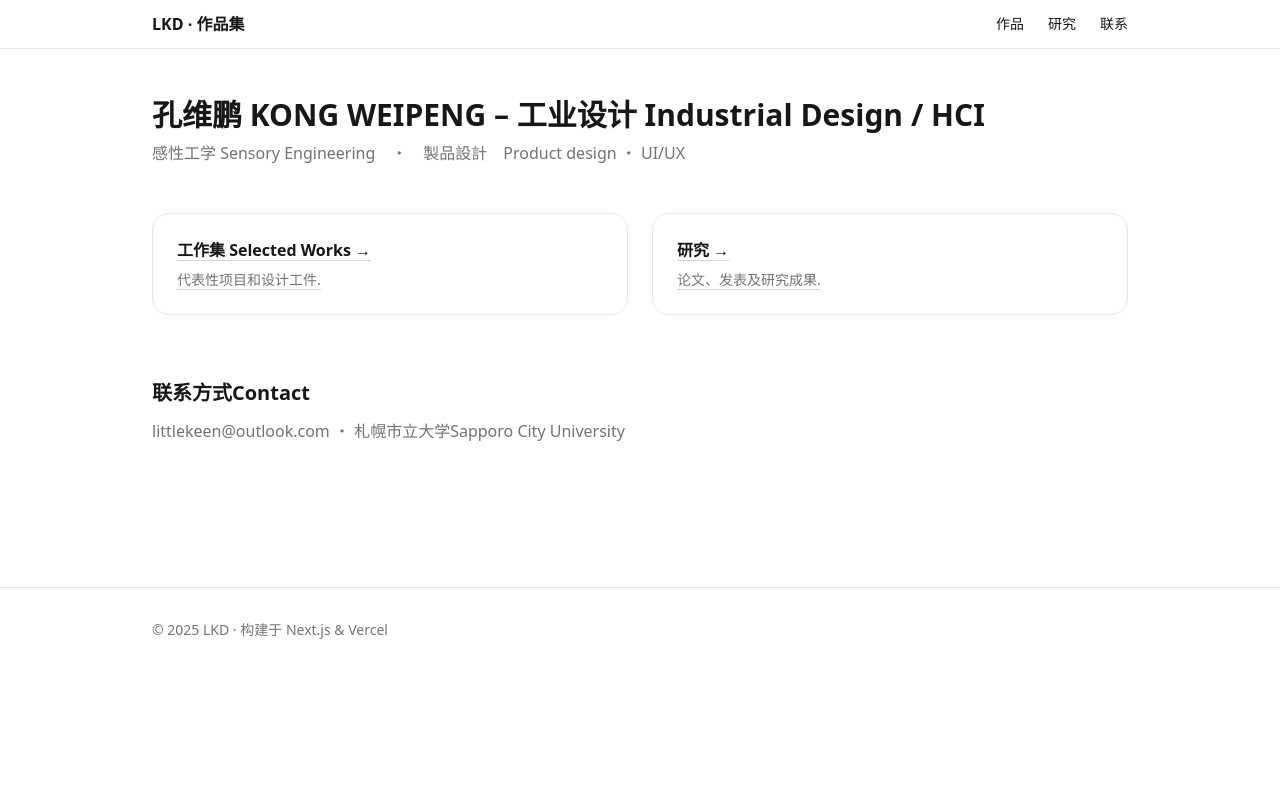
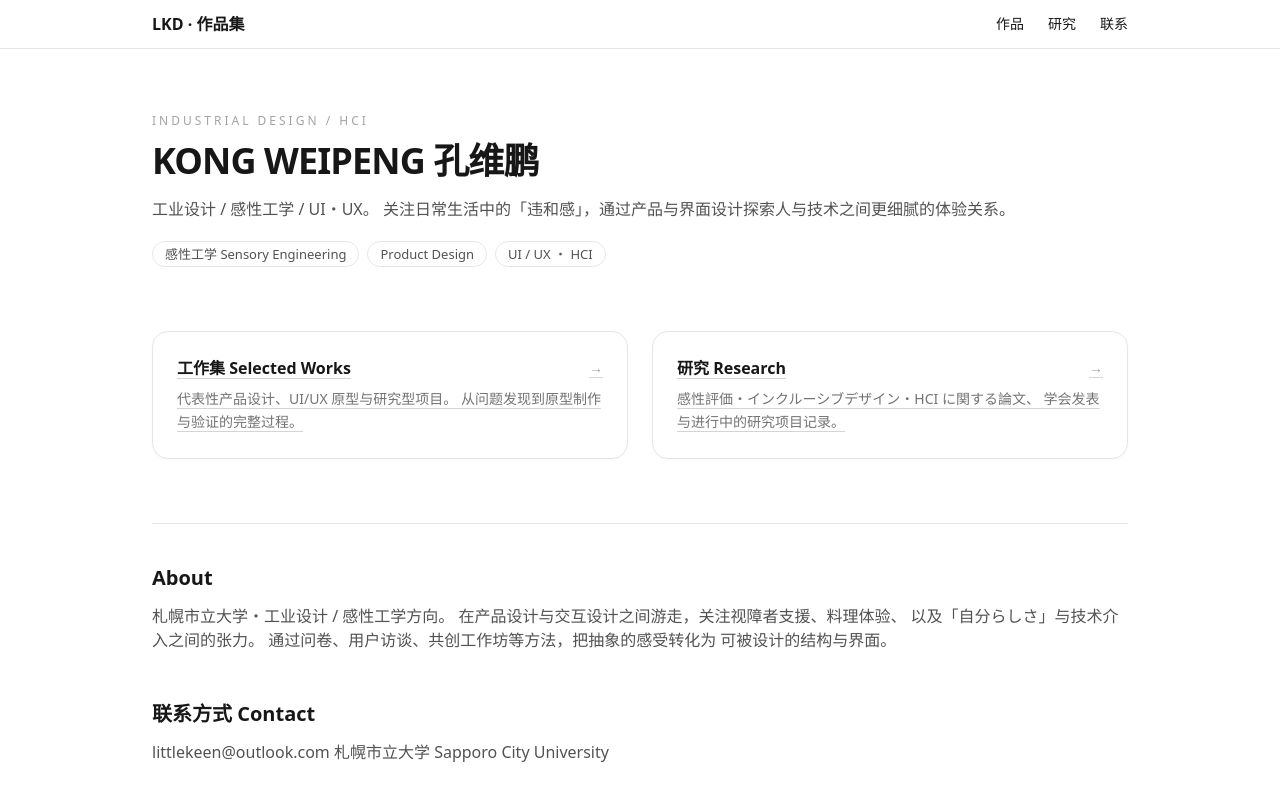
Before and after one commit to big-lk/WEB-test, a Next.js app: page / in a window 1280 px wide. Shown: the top 800 px of the page. Built offline with nearby package versions, Linux system fonts and the light colour scheme.

Commit message:
Update page.tsx
首页更新

```diff
--- a/app/page.tsx
+++ b/app/page.tsx
@@ -1,25 +1,94 @@
 export default function Home() {
   return (
-    <main className="mx-auto max-w-5xl px-6 py-12">
-      <header className="mb-12">
-        <h1 className="text-3xl font-bold">孔维鹏 KONG WEIPENG – 工业设计 Industrial Design / HCI</h1>
-        <p className="text-neutral-500 mt-2"> 感性工学 Sensory Engineering　・　製品設計　Product design ・ UI/UX</p>
+    <main className="mx-auto max-w-5xl px-6 py-12 md:py-16">
+      {/* 顶部信息：名字 + 方向标签 */}
+      <header className="mb-12 md:mb-16">
+        <p className="text-xs tracking-[0.25em] uppercase text-neutral-400">
+          Industrial Design / HCI
+        </p>
+
+        <h1 className="mt-3 text-3xl md:text-4xl font-semibold tracking-tight">
+          KONG WEIPENG 孔维鹏
+        </h1>
+
+        <p className="mt-4 text-sm md:text-base text-neutral-600 leading-relaxed">
+          工业设计 / 感性工学 / UI・UX。
+          关注日常生活中的「违和感」，通过产品与界面设计探索人与技术之间更细腻的体验关系。
+        </p>
+
+        <div className="mt-5 flex flex-wrap gap-2 text-xs md:text-[13px]">
+          <span className="rounded-full border px-3 py-1 text-neutral-600">
+            感性工学 Sensory Engineering
+          </span>
+          <span className="rounded-full border px-3 py-1 text-neutral-600">
+            Product Design
+          </span>
+          <span className="rounded-full border px-3 py-1 text-neutral-600">
+            UI / UX ・ HCI
+          </span>
+        </div>
       </header>
 
+      {/* 主要导航卡片：作品 / 研究 */}
       <section className="grid gap-6 sm:grid-cols-2">
-        <a href="/works" className="block rounded-2xl border p-6 hover:shadow transition">
-          <h2 className="font-semibold mb-2">工作集 Selected Works →</h2>
-          <p className="text-neutral-500 text-sm">代表性项目和设计工件.</p>
+        <a
+          href="/works"
+          className="group block rounded-2xl border border-neutral-200 bg-white/60 p-6 shadow-sm shadow-black/[0.03] transition hover:-translate-y-1 hover:border-neutral-900 hover:shadow-md"
+        >
+          <div className="mb-2 flex items-center justify-between">
+            <h2 className="font-semibold">
+              工作集 Selected Works
+            </h2>
+            <span className="text-sm text-neutral-400 group-hover:text-neutral-800">
+              →
+            </span>
+          </div>
+          <p className="text-sm text-neutral-500 leading-relaxed">
+            代表性产品设计、UI/UX 原型与研究型项目。
+            从问题发现到原型制作与验证的完整过程。
+          </p>
         </a>
-        <a href="/research" className="block rounded-2xl border p-6 hover:shadow transition">
-          <h2 className="font-semibold mb-2">研究 →</h2>
-          <p className="text-neutral-500 text-sm">论文、发表及研究成果.</p>
+
+        <a
+          href="/research"
+          className="group block rounded-2xl border border-neutral-200 bg-white/60 p-6 shadow-sm shadow-black/[0.03] transition hover:-translate-y-1 hover:border-neutral-900 hover:shadow-md"
+        >
+          <div className="mb-2 flex items-center justify-between">
+            <h2 className="font-semibold">
+              研究 Research
+            </h2>
+            <span className="text-sm text-neutral-400 group-hover:text-neutral-800">
+              →
+            </span>
+          </div>
+          <p className="text-sm text-neutral-500 leading-relaxed">
+            感性評価・インクルーシブデザイン・HCI に関する論文、
+            学会发表与进行中的研究项目记录。
+          </p>
         </a>
       </section>
 
-      <section id="contact" className="mt-16 space-y-3">
-        <h2 className="text-xl font-semibold">联系方式Contact</h2>
-        <p className="text-neutral-500">littlekeen@outlook.com ・ 札幌市立大学Sapporo City University</p>
+      {/* About / 简短自我介绍 */}
+      <section className="mt-16 border-t pt-10">
+        <h2 className="text-lg md:text-xl font-semibold mb-3">
+          About
+        </h2>
+        <p className="text-sm md:text-base text-neutral-600 leading-relaxed">
+          札幌市立大学・工业设计 / 感性工学方向。
+          在产品设计与交互设计之间游走，关注视障者支援、料理体验、
+          以及「自分らしさ」与技术介入之间的张力。
+          通过问卷、用户访谈、共创工作坊等方法，把抽象的感受转化为
+          可被设计的结构与界面。
+        </p>
+      </section>
+
+      {/* 联系方式 */}
+      <section id="contact" className="mt-12 space-y-3">
+        <h2 className="text-lg md:text-xl font-semibold">联系方式 Contact</h2>
+        <p className="text-sm md:text-base text-neutral-600">
+          littlekeen@outlook.com
+          札幌市立大学 Sapporo City University
+        </p>
       </section>
     </main>
   )
```
